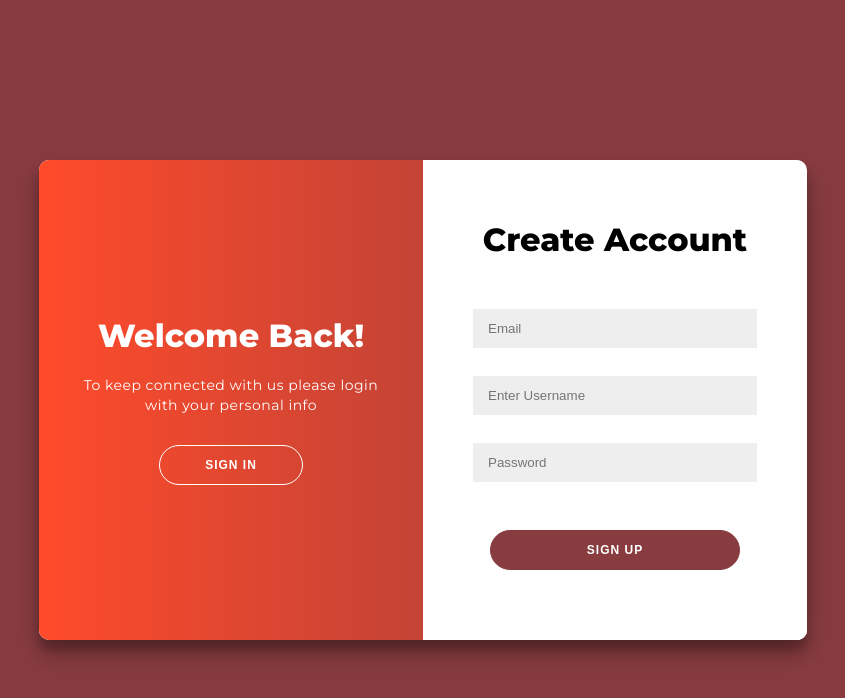
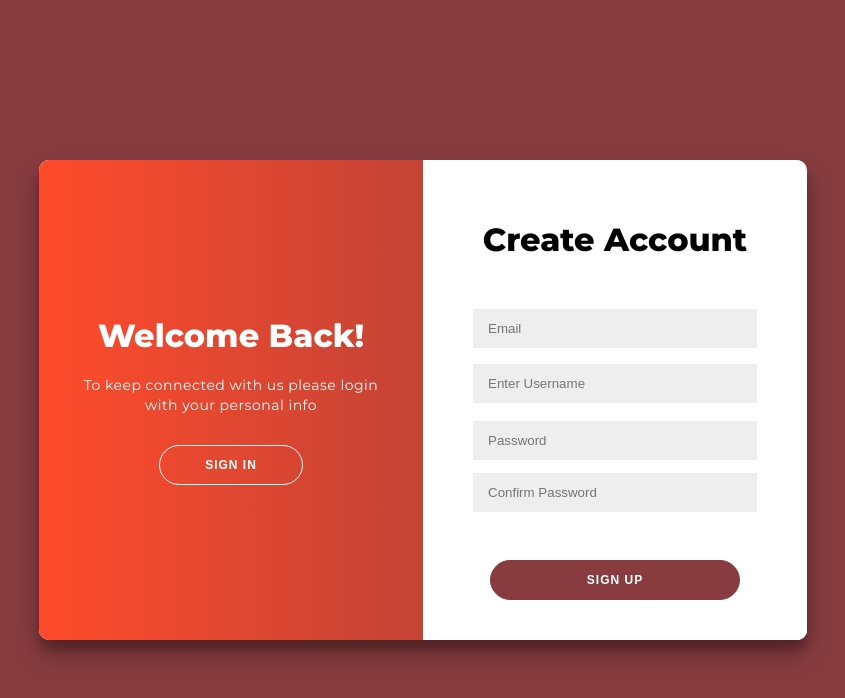
Before and after one commit to Sting421/HKOTISK_Frontend, a React (Vite) app: page /auth in a window 1280 px wide. Both pictures are taken after a click on the button "SIGN UP". Shown: the top 698 px of the page, without its empty margins (217-1062 px from the left). Built offline with nearby package versions, Linux system fonts and the light colour scheme.

Commit message:
Updated authentication password confirmation

```diff
--- a/src/components/SignInUpForm.jsx
+++ b/src/components/SignInUpForm.jsx
@@ -19,7 +19,8 @@ const SignInUpForm = ({ onSignIn }) => {
   const [signInData, setSignInData] = useState({ email: '', password: '' });
   const [error, setError] = useState('');
   const [isLoading, setIsLoading] = useState(false);
-  const [token, setToken] = useState('')
+  const [token, setToken] = useState('');
+  const [confirmPassword, setConfirmPassword] = useState('')
 
   const [errorCondition, setErrorCondition] = useState ();;
 
@@ -55,12 +56,13 @@ const SignInUpForm = ({ onSignIn }) => {
     e.preventDefault();
     setIsLoading(true);
 
+    if (confirmPassword === signUpData.password) {
       try {
         const response = await axios.post(`${baseUrl}/auth/signup`, signUpData);
         console.log("Sign-Up successful:", response.data);
         setRightPanelActive(false);
         setError('');
-      setErrorCondition(response.status)
+        setErrorCondition(response.status);
       } catch (error) {
         if (error.response.status === 400) {
           setError('Email already in use. Please try again.');
@@ -68,14 +70,19 @@ const SignInUpForm = ({ onSignIn }) => {
           setError('Sign Up failed. Please try again.');
         }
         console.error('Sign-Up error:', error);
-      console.error(error);
-
       } finally {
         setIsLoading(false);
-
-
+      }
+    } else if (confirmPassword !== signUpData.password) {
+      setError('Passwords do not match.');
+      setIsLoading(false)
     }
   };
+
+  const handleConfirmPasswordChange = (e) => {
+    setConfirmPassword(e.target.value);
+  };
+
 
   const handleSignInSubmit = async (e) => {
     e.preventDefault();
@@ -131,8 +138,17 @@ const SignInUpForm = ({ onSignIn }) => {
           <h1 style={{ marginTop: 10 }}>Create Account</h1>
 
           <input className='emailInput' type="text" name="email" placeholder="Email" onChange={handleSignUpChange} required  />
-          <input type="text" name="username" placeholder="Enter Username"  autoComplete="off" onChange={handleSignUpChange} required style={{ marginTop: 20 }}/>
-          <input type="password" name="password" placeholder="Password" onChange={handleSignUpChange} required style={{ marginTop: 20 }}/>
+          <input type="text" name="username" placeholder="Enter Username"  autoComplete="off" onChange={handleSignUpChange} required/>
+          <input type="password" name="password" placeholder="Password" onChange={handleSignUpChange} required style={{ marginTop: 10 }}/>
+          <input
+            type="password"
+            name="confirmPassword"
+            placeholder="Confirm Password"
+            onChange={handleConfirmPasswordChange}
+            required
+            style={{ marginTop:5 }}
+          />
+
           <button className='signupBtnSbt' type="submit" disabled={isLoading} >Sign Up</button>
           {error && <p className="error">{error}</p>}
         </form>
```
Lines whose indentation alone changed are shown as unchanged.
